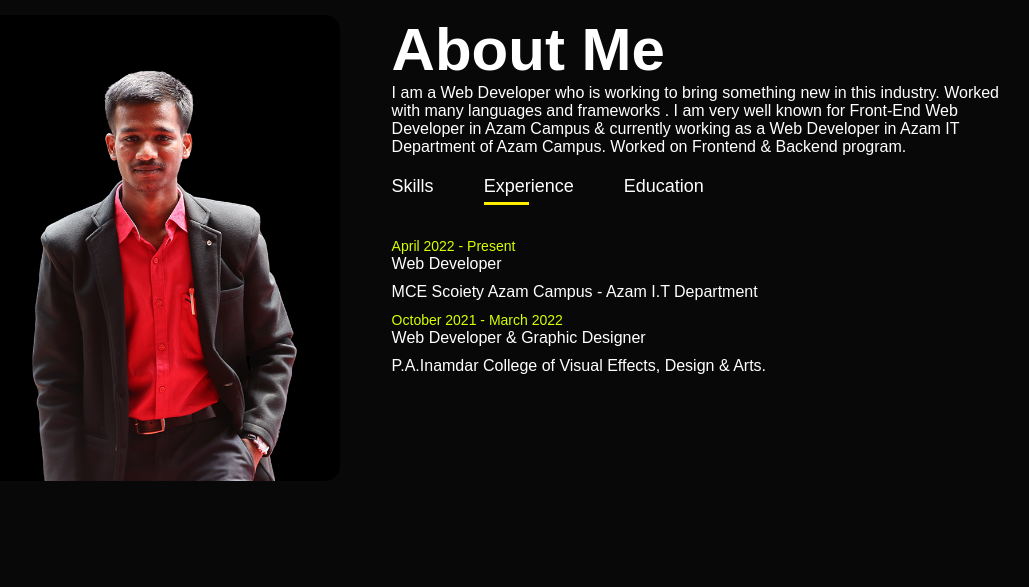
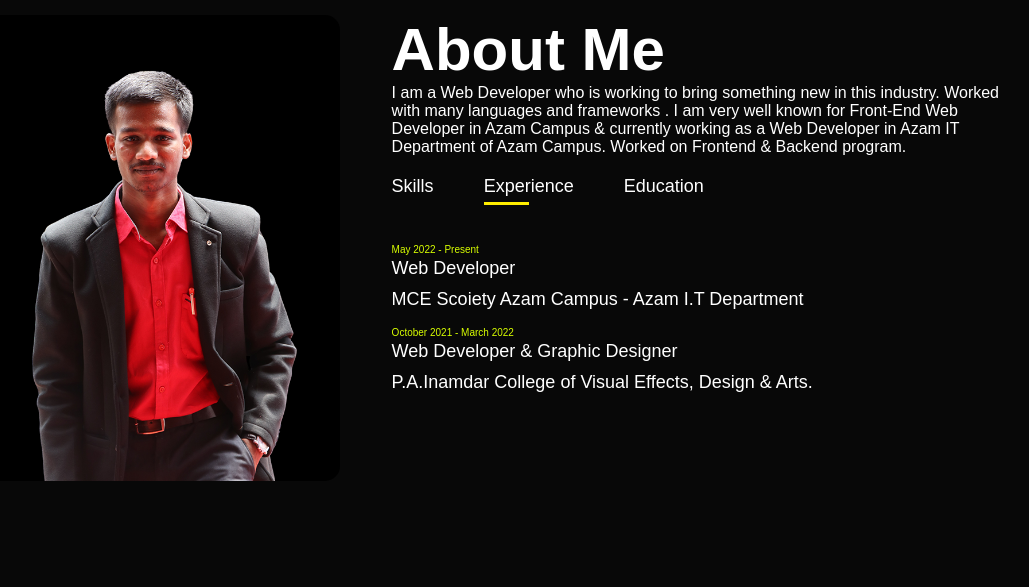
Before and after one commit to Saikishor164/saikishor164.github.io, a PHP site: page / in a window 1280 px wide, after a click on "Experience". Shown: the part 875-1462 px from the top of the page, without its empty margins (146-1175 px from the left). Run offline with PHP 8.4, Linux system fonts and the light colour scheme; some libraries are stand-ins or nearby versions.

Commit message:
This fixes #16

```diff
--- a/index.html
+++ b/index.html
@@ -33,7 +33,7 @@
         <div class="container">
             <div class="row">
                 <div class="about-col-1">
-                    <img src="images/user.png" >
+                    <img src="images/user.png" alt="saikishor Rasala">
                 </div>
                 <div class="about-col-2">
                     <h1 class="sub-title">About Me</h1>
@@ -53,15 +53,15 @@
                         </div>
                         <div class="tab-contents active-tab" id="skills">
                             <ul>
-                                <li><span>Wordpress</span> <br> Development</li>
-                                <li><span>HTML & CSS</span> <br> JavaScript</li>
-                                <li><span>Graphic </span> <br> Designing</li>
-                                <li><span>Responsive </span> <br> Web Design</li>
+                                <li>Wordpress Development</li>
+                                <li>HTML, CSS & JavaScript</li>
+                                <li>Graphic Designing</li>
+                                <li>Responsive Web Design</li>
                             </ul>
                         </div>
                         <div class="tab-contents" id="experience">
                             <ul>
-                                <li><span>April 2022 - Present </span> <br>Web Developer</li>
+                                <li><span>May 2022 - Present </span> <br>Web Developer</li>
                                 <li>MCE Scoiety Azam Campus - Azam I.T Department</li>
                                 <!-- <hr> -->
                                 <li><span>October 2021 - March 2022</span> <br>Web Developer & Graphic Designer</li>
@@ -70,12 +70,15 @@
                         </div>
                         <div class="tab-contents" id="education">
                             <ul>
+                                <li><span>Currently Pursing</span> <br>Masters of Computer Application</li>
+                                <li>Allana institue of Management Science</li>
+                                <li><span>2022 </span> <br>Bachelor of Computer Application, B.B.A(ca)</li>
+                                <li>Abeda Inamdar Senior College </li>
+                                <li><span>2019</span> <br>12th HSC </li>
+                                <li>Guru Nanak Public School & Jr College</li>
                                 <li><span>2017</span> <br>10th SSC </li>
                                 <li>Guru Nanak Public School </li>
-                                <li><span>2019</span> <br>12th HSC </li>
-                                <li>Guru Nanak Public School & Jr College</li>
-                                <li><span>2022 </span> <br>Bachelor of Computer Application, B.B.A(ca)</li>
-                                <li>Abeda Inamdar Senior College </li>
+
                             </ul>
                         </div>
                 </div>
@@ -120,7 +123,7 @@
         <h1 class="sub-title"> My Work </h1>
         <div class="work-list">
             <div class="work">
-                <img src="images/work-1.png" >
+                <img src="images/work-1.png" alt="work-1">
                 <div class="layer">
                     <h3>Websites</h3>
                     <p>
@@ -134,7 +137,7 @@
                 </div>
             </div>
             <div class="work">
-                <img src="images/work-2.png" >
+                <img src="images/work-2.png" alt="work-2" >
                 <div class="layer">
                     <h3>Websites</h3>
                     <p>
@@ -148,7 +151,7 @@
                 </div>
             </div>
             <div class="work">
-                <img src="images/work-3.png" >
+                <img src="images/work-3.png" alt="work 3">
                 <div class="layer">
                     <h3>Websites</h3>
                     <p>
--- a/style.css
+++ b/style.css
@@ -139,19 +139,22 @@ nav ul li a:hover::after{
 .tab-contents ul li{
     list-style: none;
     margin: 10px 0;
+    font-size: 18px;
 }
 
 .tab-contents ul li span{
     color:#d9ff00;
-    font-size: 14px;
+    font-size: 10px;
 }
 
 .tab-contents{
     display: none;
+
 }
 
 .tab-contents.active-tab{
     display: block;
+    font-size: large;
 }
 
 
```
Also changed, not shown: 1 other file.
